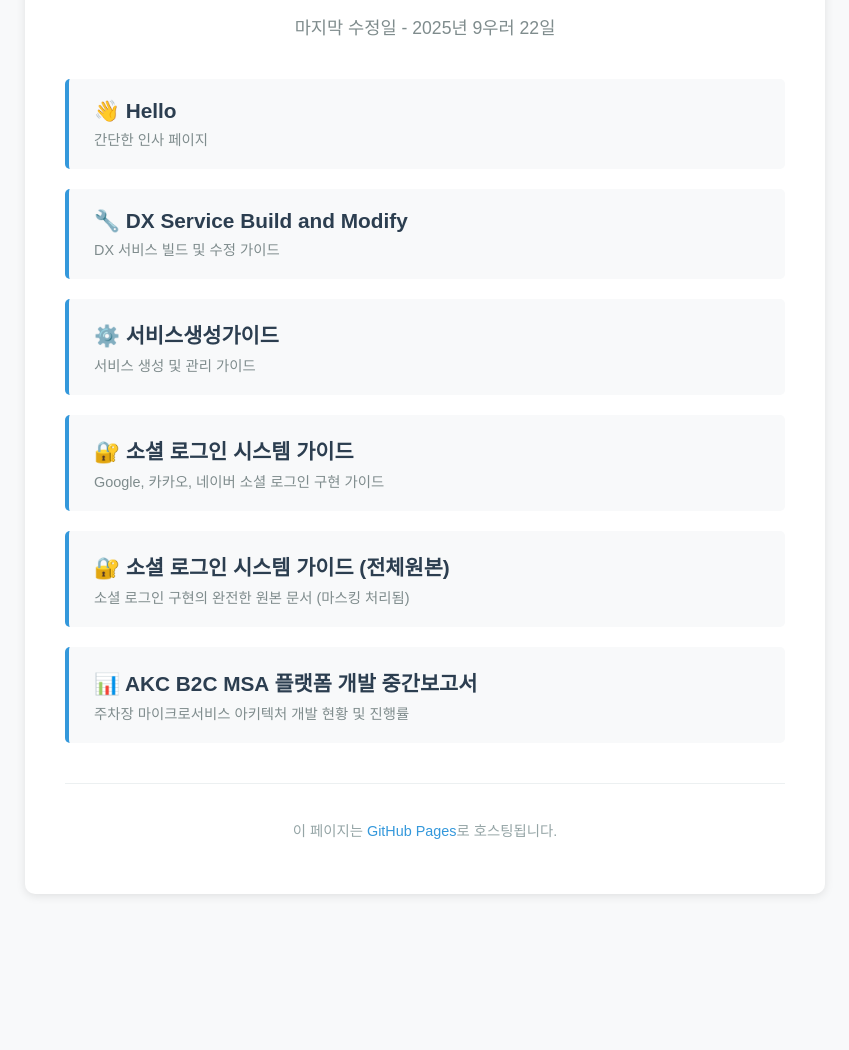
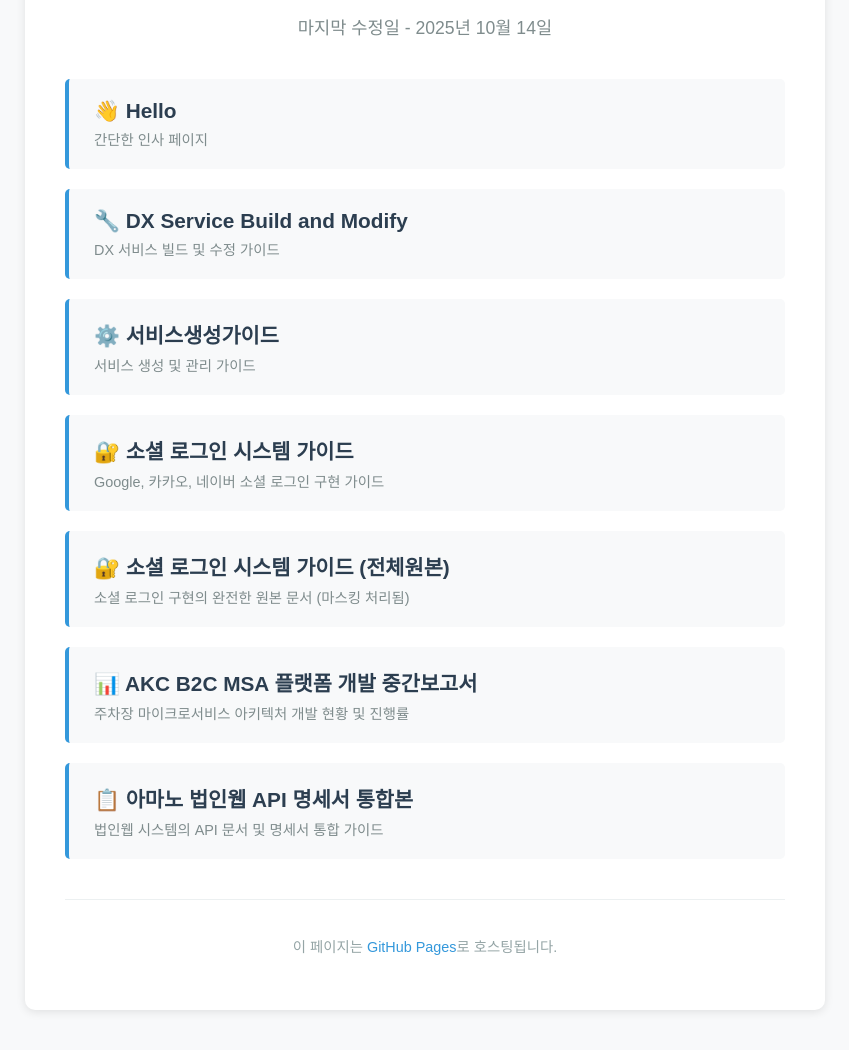
Before and after one commit to syhan-antsome/pages, a plain HTML site: page index.html in a window 1280 px wide. Shown: the part 168-1218 px from the top of the page, without its empty margins (215-1064 px from the left). Before the commit the page ends 1102 px from the top, so only its background shows below. Drawn offline with Linux system fonts and the light colour scheme.

Commit message:
수정: index.html 에 "아마노_법인웹_API_명세서_통합본" 추가.

```diff
--- a/index.html
+++ b/index.html
@@ -81,7 +81,7 @@
 <body>
     <div class="container">
         <h1>📚 문서 목록</h1>
-        <p class="subtitle">마지막 수정일 - 2025년 9우러 22일</p>
+        <p class="subtitle">마지막 수정일 - 2025년 10월 14일</p>
 
         <ul class="document-list">
             <li class="document-item">
@@ -125,6 +125,13 @@
                     <div class="document-desc">주차장 마이크로서비스 아키텍처 개발 현황 및 진행률</div>
                 </a>
             </li>
+
+            <li class="document-item">
+                <a href="아마노_법인웹_API_명세서_통합본.html" class="document-link">
+                    <div class="document-title">📋 아마노 법인웹 API 명세서 통합본</div>
+                    <div class="document-desc">법인웹 시스템의 API 문서 및 명세서 통합 가이드</div>
+                </a>
+            </li>
         </ul>
 
         <div class="footer">
```
